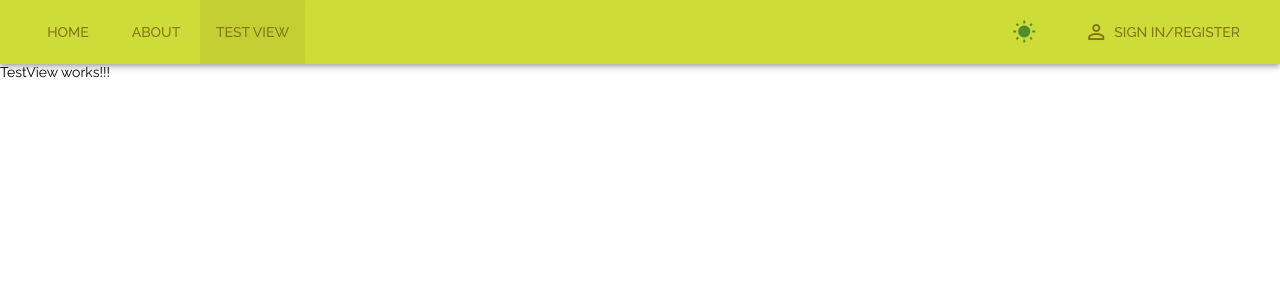
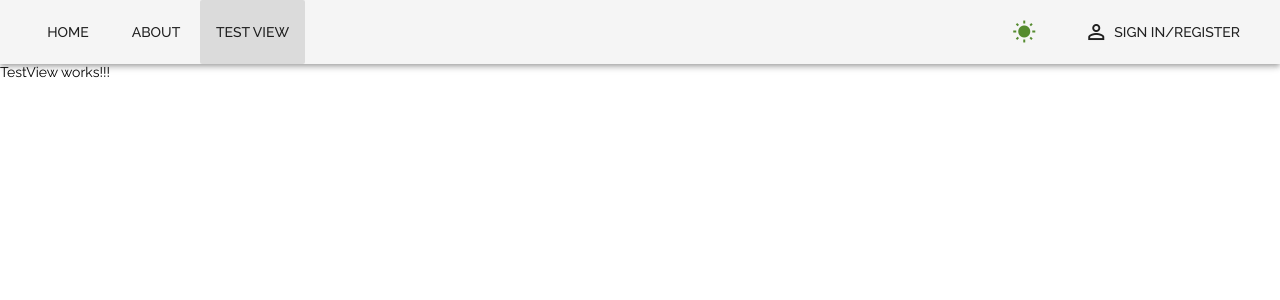
Before and after one commit to ASC90/Vue_template_test, a Vue app in the folder client/: page /TestView in a window 1280 px wide. Shown: the top 300 px of the page. Built offline with nearby package versions, Linux system fonts and the light colour scheme.

Commit message:
Details themes

```diff
--- a/client/src/App.vue
+++ b/client/src/App.vue
@@ -27,6 +27,7 @@ export default class App extends Vue {
 @import url("https://fonts.googleapis.com/css?family=Raleway:100,100i,200,200i,300,300i,400,400i,500,500i,600,600i,700,700i,800,800i,900,900i&subset=latin-ext");
 #app {
   font-family: "Raleway", sans-serif;
+  min-height: 100vh;
 }
 .light {
   color: black;
@@ -35,6 +36,14 @@ export default class App extends Vue {
 .dark {
   color: white;
   background-color: #3a3a3a;
+}
+.lightNavbar {
+  color: black;
+  background-color: #cddc39;
+}
+.darkNavbar {
+  color: white !important;
+  background-color: #827717;
 }
 /*#app {
   font-family: 'Avenir', Helvetica, Arial, sans-serif;
--- a/client/src/components/Project/Navbar.vue
+++ b/client/src/components/Project/Navbar.vue
@@ -1,15 +1,15 @@
 <template>
-	<v-toolbar color="lime">
+	<v-toolbar v-bind:class="{ lightNavbar: isLight, darkNavbar: !isLight }">
 		<v-toolbar-items>
-        <v-btn color="lime darken-4" flat to="/">Home</v-btn>
-        <v-btn color="lime darken-4" flat to="/about">About</v-btn>
-        <v-btn color="lime darken-4" flat to="/TestView">Test View</v-btn>
+        <v-btn flat to="/">Home</v-btn>
+        <v-btn flat to="/about">About</v-btn>
+        <v-btn flat to="/TestView">Test View</v-btn>
     </v-toolbar-items>
     <v-spacer></v-spacer>
     <v-toolbar-items>
 		<v-btn flat v-if="isLight" @click="toggleTheme()"><v-icon color="light-green darken-3">wb_sunny</v-icon></v-btn>
 		<v-btn flat v-if="!isLight" @click="toggleTheme()"><v-icon color="white">star</v-icon></v-btn>
-        <v-btn color="lime darken-4" flat to="/SignInRegister"><v-icon style="padding-right: 6px;">perm_identity</v-icon>Sign in/Register</v-btn>
+        <v-btn flat to="/SignInRegister"><v-icon style="padding-right: 6px;">perm_identity</v-icon>Sign in/Register</v-btn>
     </v-toolbar-items>
   </v-toolbar>
 </template>
@@ -45,6 +45,6 @@ export default class Navbar extends Vue {
     }
     */
 .v-btn--router {
-  color: black;
+  color: inherit;
 }
 </style>
```
